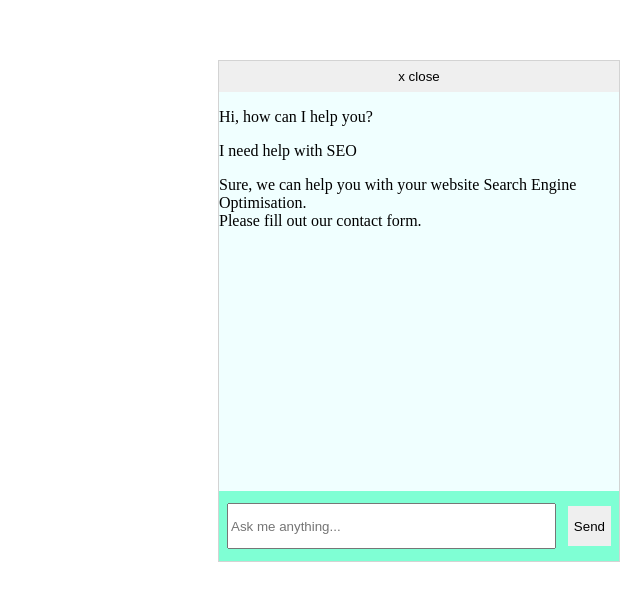
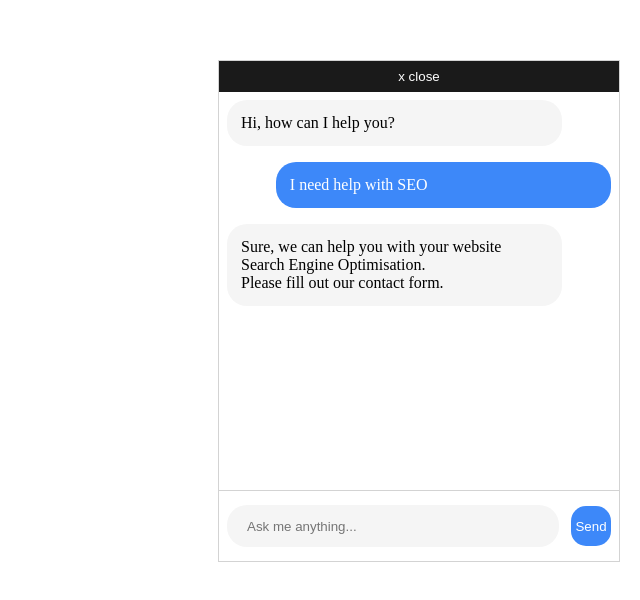
Before and after one commit to atvars/Gemini-API-ChatBot, a plain HTML site: page index.html in a window 1280 px wide. Shown: the part 178-778 px from the top of the page, without its empty margins (640-1280 px from the left). Drawn offline with Linux system fonts and the light colour scheme.

Commit message:
changed the look of chat window

```diff
--- a/style.css
+++ b/style.css
@@ -1,3 +1,10 @@
+/* variables */
+:root {
+    --grey: #f5f5f5;
+    --blue: #3d88f9;
+}
+
+/* main chat window */
 .chat-window{
     border: 1px solid lightgrey;
     position: absolute;
@@ -9,33 +16,80 @@
     flex-direction: column;
     justify-content: space-between;
 
+    /* close button */
     .close{
         border: none;
         padding: 8px 0;
+        background-color: #1a1a1a;
+        color: white;
     }
 
+    /* main chat window */
     .chat{
-        background-color: azure;
         flex: 1;
+        padding: 0 8px;
+
+        p{
+            border-radius: 20px;
+            width: 80%;
+            margin: 8px 0;
+        }
+
+        /* AI response */
+        div.model{
+
+            p{
+                background-color: var(--grey);
+                padding: 14px;
+            }
+        }
+
+        /* user entry */
+        div.user{
+
+            display: flex;
+            justify-content: flex-end;
+
+            p{
+                background-color: var(--blue);
+                color: white;
+                padding: 14px;
+            }
+        }
     }
 
+    /* input area */
     .input-area{
-        background-color: aquamarine;
         height: 70px;
         display: flex;
         justify-content: center;
         align-items: center;
         padding: 0 8px;
+        border-top: 1px solid lightgray;
 
+        /* input text */
         input{
             height: 40px;
             flex: 1;
+            border: none;
+            background-color: var(--grey);
+            border-radius: 20px;
+            padding-left: 20px;
         }
 
+        /* send button */
         button{
             height: 40px;
+            width: 40px;
             border: none;
+            border-radius: 15px;
             margin-left: 12px;
+            background-color: var(--blue);
+            color: white;
+            display: flex;
+            justify-content: center;
+            align-items: center;
+            padding: 15px
         }
     }
 }
```
